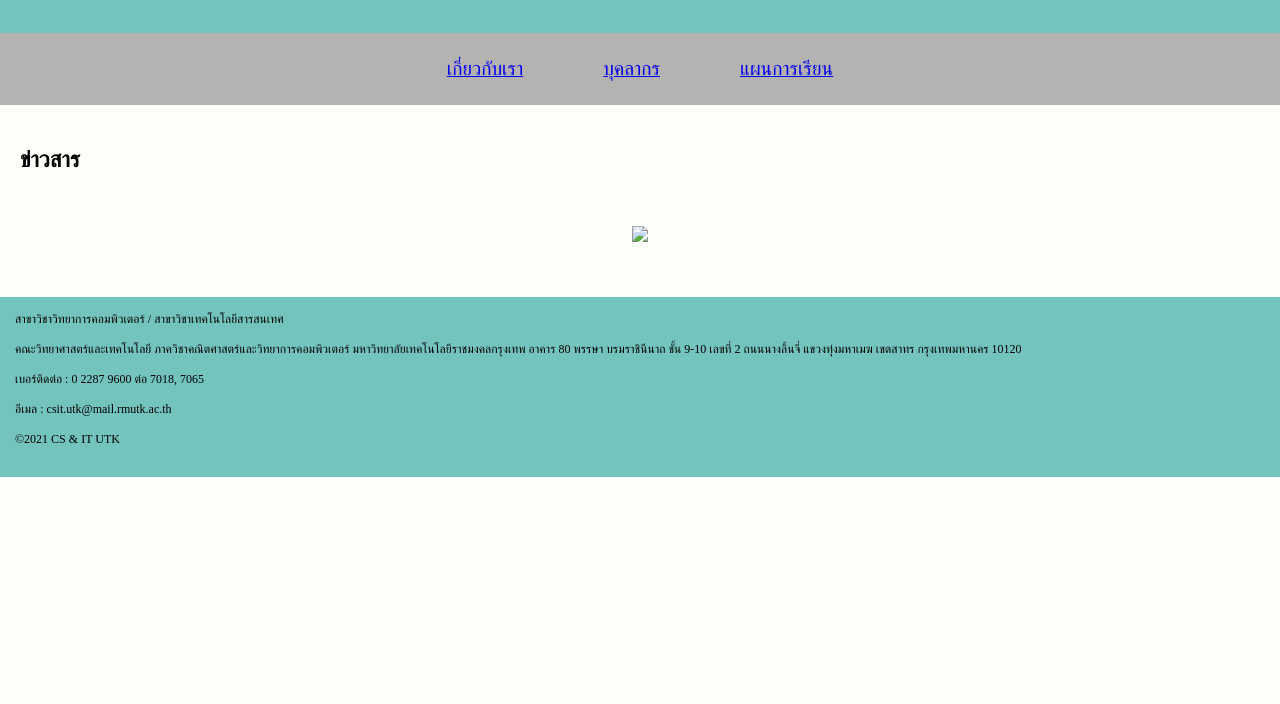
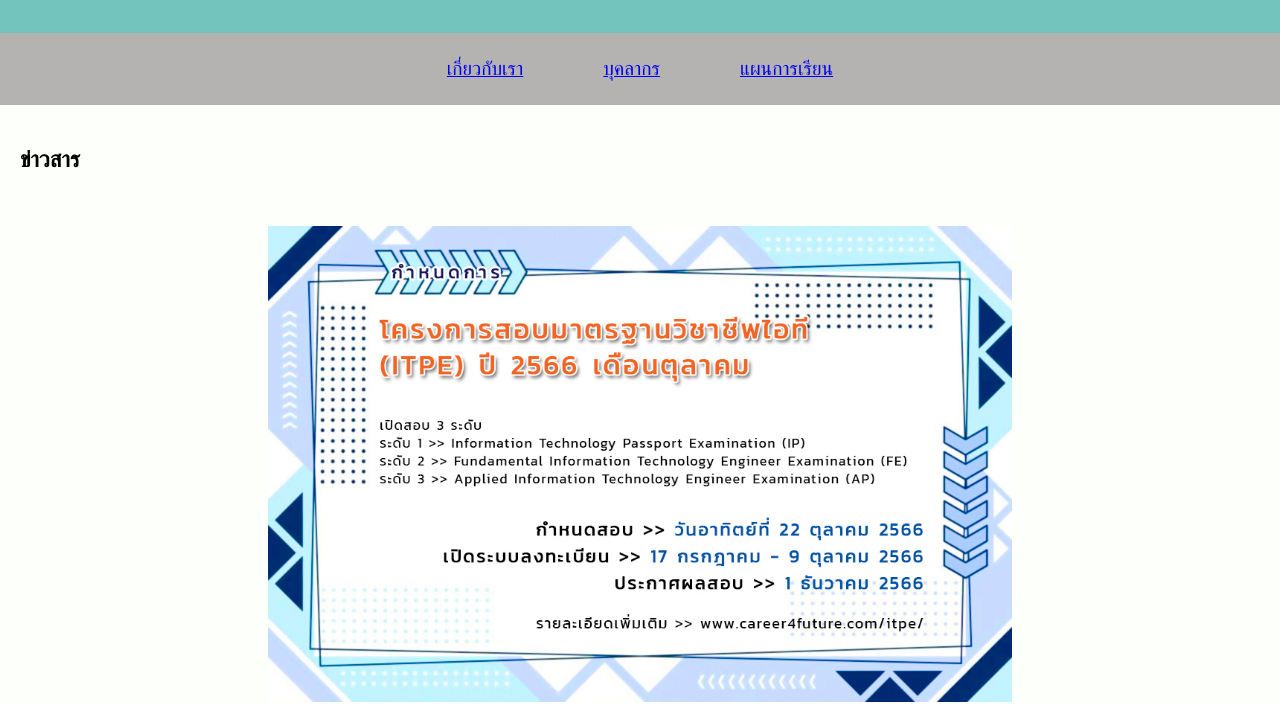
Before and after one commit to jgaxic/web1, a plain HTML site: page index.html in a window 1280 px wide. Shown: the part 108-812 px from the top of the page. Drawn offline with Linux system fonts and the light colour scheme; the site is published under a folder, as on GitHub Pages, so addresses that start at the root find nothing.

Commit message:
Update index.html

```diff
--- a/index.html
+++ b/index.html
@@ -64,7 +64,7 @@
 
     <div class="Center-information">
         <h3>ข่าวสาร</h3>
-        <center><img src="/picture/ITPE.jpg"></center>
+        <center><img src="picture/ITPE.jpg"></center>
     </div>
     <div class="information">
 
```
